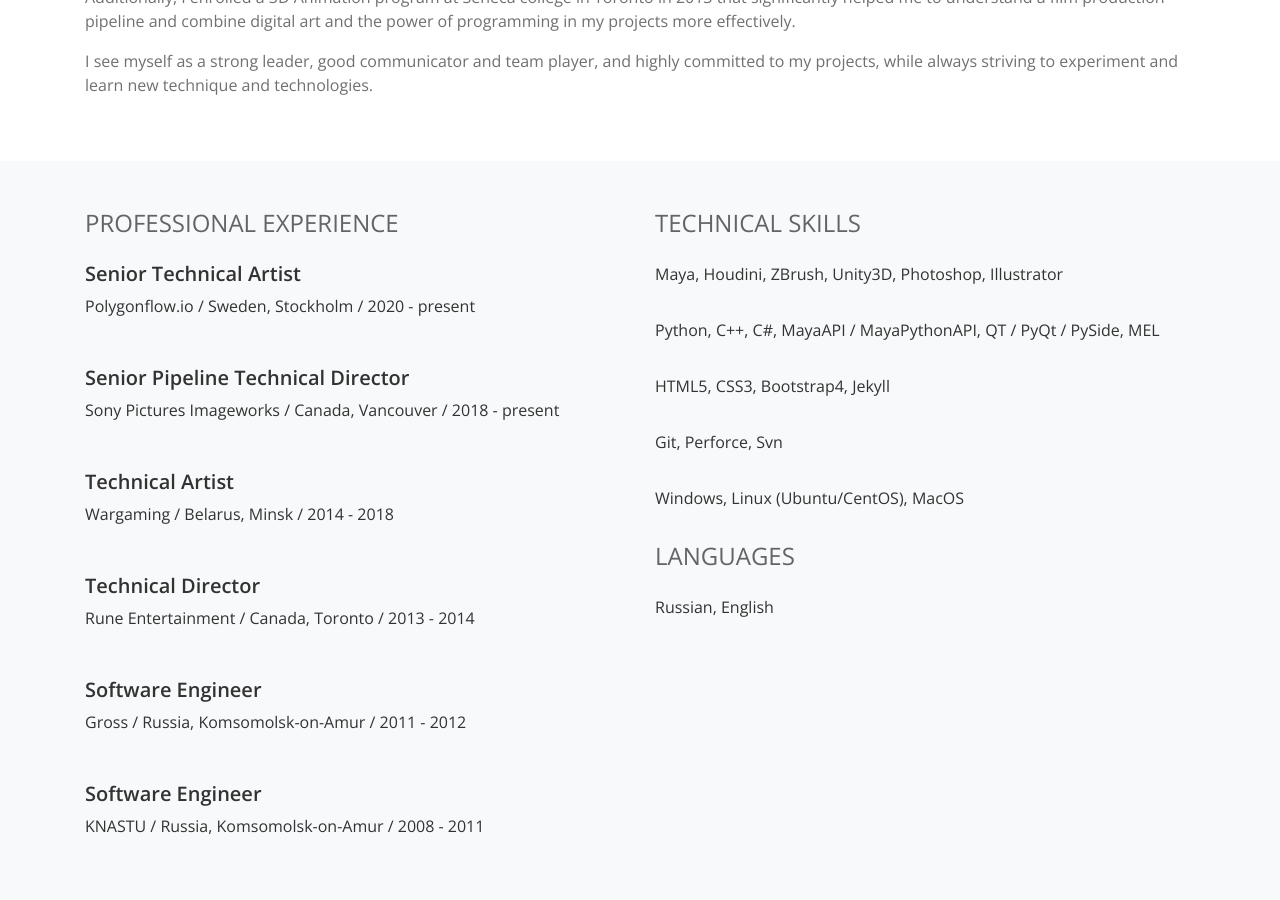
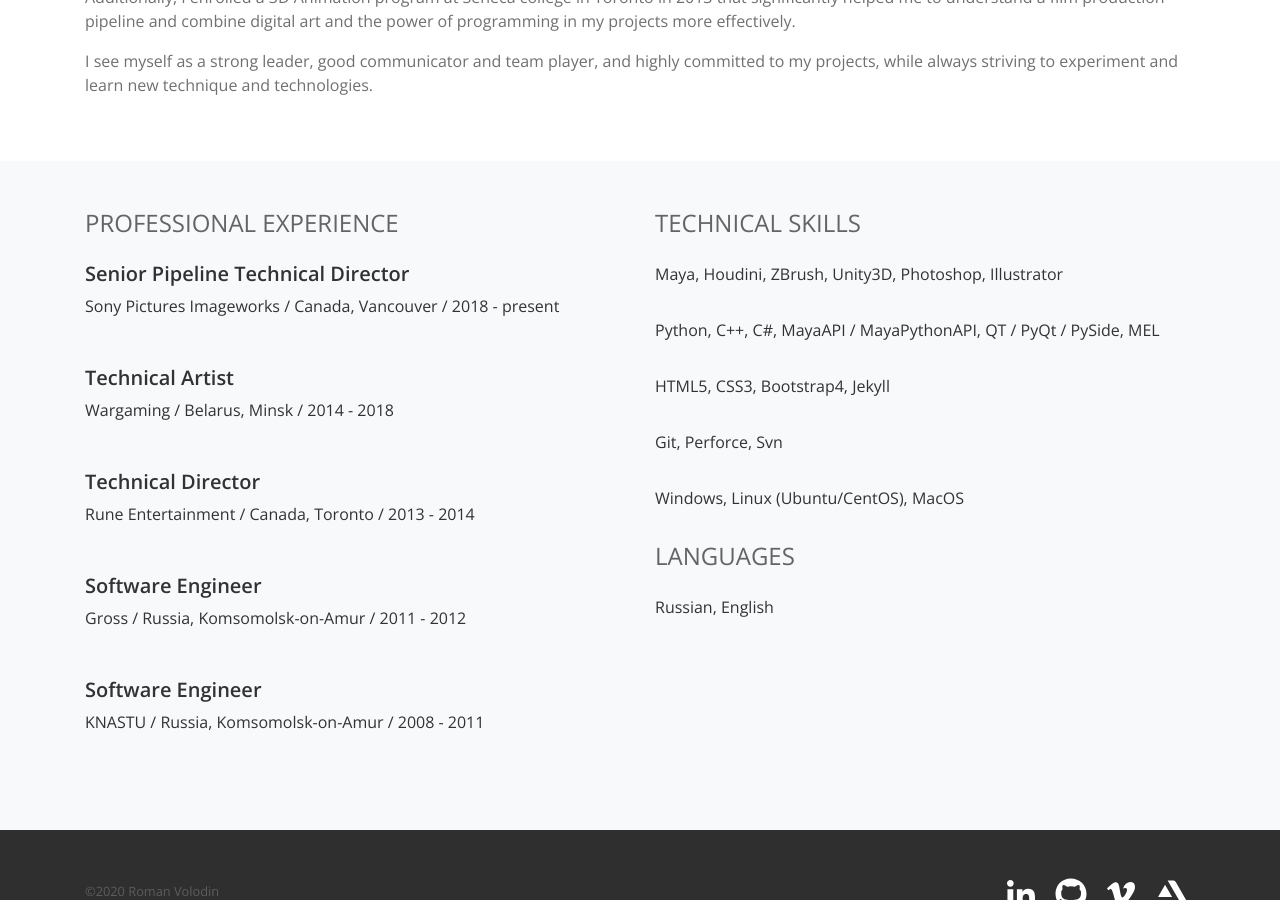
Before and after one commit to volodinroman/volodinroman.github.io, a Jekyll site: the page built from about/index.html, in a window 1280 px wide and 900 px high, scrolled down 552 px. Built offline with Jekyll 4.4.1, drawn with Linux system fonts in a browser that asks for light colours; nearby versions of some CDN libraries.

Commit message:
Update index.html

```diff
--- a/about/index.html
+++ b/about/index.html
@@ -43,10 +43,6 @@
                 </h4>
                 <ul class="list-unstyled text-black-80">
 
-                    <li class="py-3">
-                        <h5 class="font-weight-bold">Senior Technical Artist</h5>
-                        <p>Polygonflow.io / Sweden, Stockholm / 2020 - present</p>
-                    </li>
 
                     <li class="py-3">
                         <h5 class="font-weight-bold">Senior Pipeline Technical Director</h5>
```
